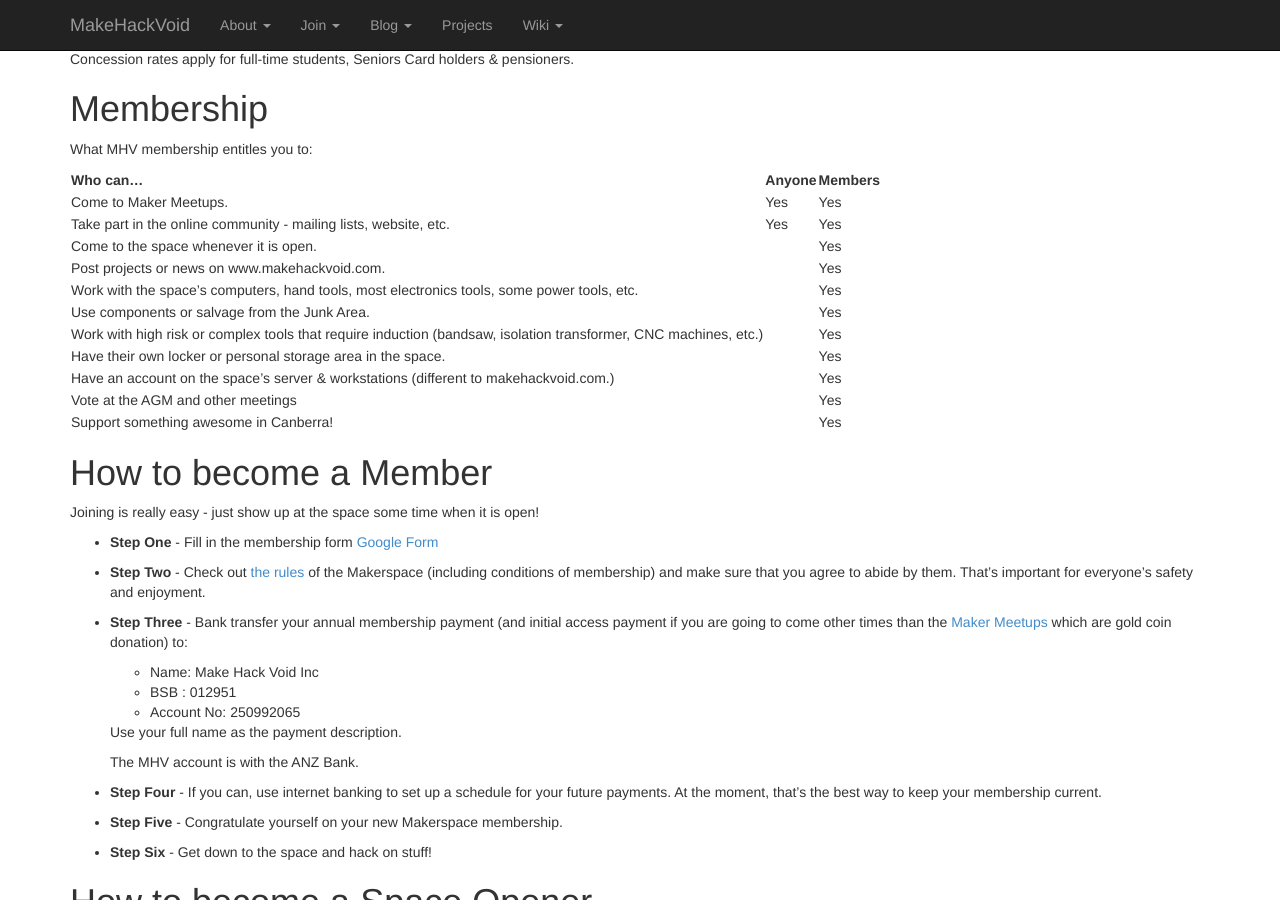
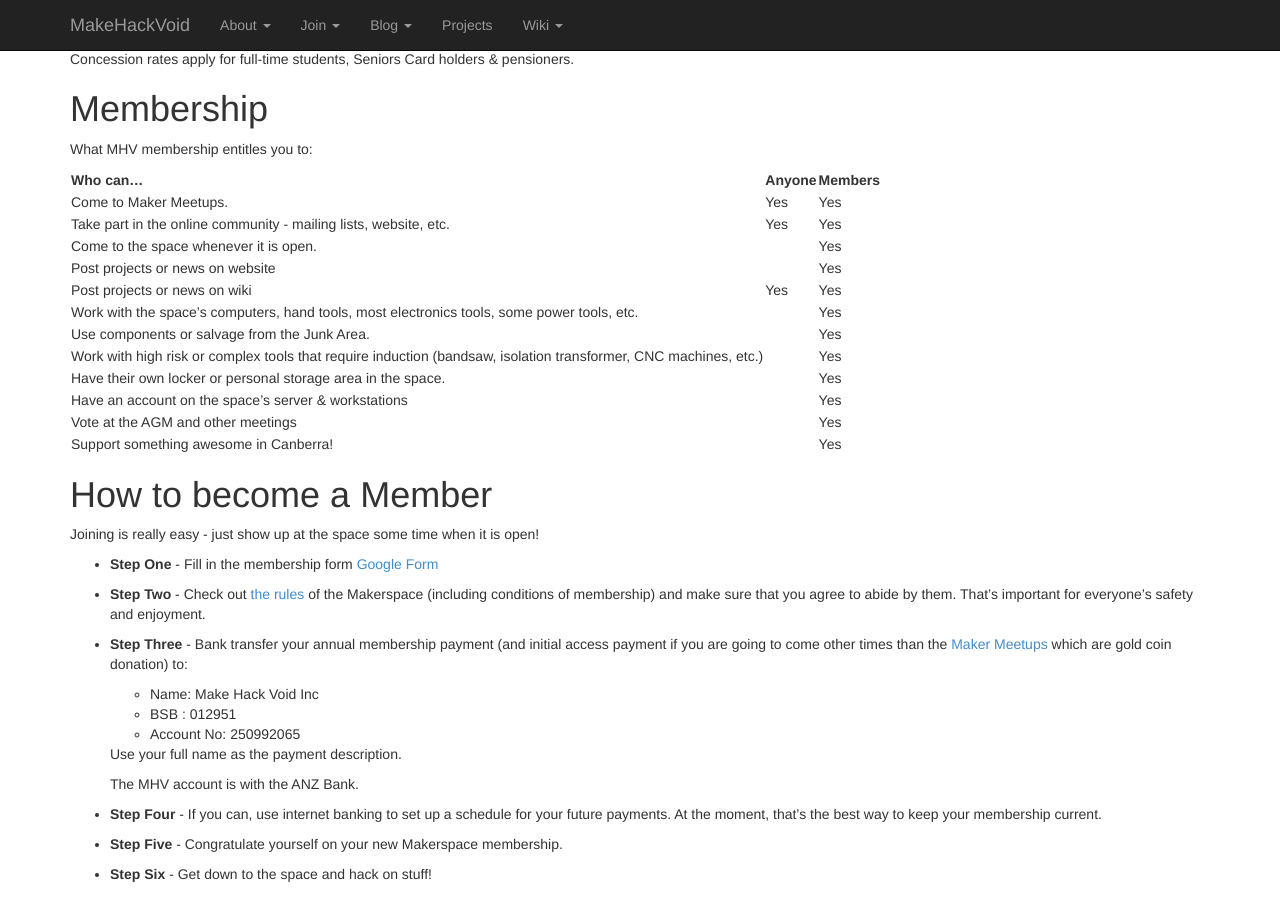
Before and after one commit to makehackvoid/makehackvoid.com, a Jekyll site: the page built from membership.md, in a window 1280 px wide and 900 px high, scrolled down 444 px. Built offline with Jekyll 4.4.1, drawn with Linux system fonts in a browser that asks for light colours; some of the changed lines change nothing that is shown.

Commit message:
Link pages to menu (except news & events). Correct link to meetings on membership page.

```diff
--- a/_includes/header.html
+++ b/_includes/header.html
@@ -35,14 +35,18 @@
               <li class="dropdown">
                 <a href="/about/" class="dropdown-toggle">About <b class="caret"></b></a>
                 <ul class="dropdown-menu">
-                  <li><a href="#">Facilities</a></li>
-                  <li><a href="#">Getting There</a></li>
+                  <li><a href="/our-space">Our Space</a></li>
+                  <li><a href="/our-space#facilities">Facilities</a></li>
+                  <li><a href="/our-space#getting_there">Getting There</a></li>
+                  <li><a href="/meetings/">Meetings</a>
+                  <li><a href="/contacts/">Contacts</a>
+                  <li><a href="code-of-conduct">Code of Conduct</a></li>
                 </ul>
               </li>
               <li class="dropdown">
                 <a href="/join/" class="dropdown-toggle">Join <b class="caret"></b></a>
                 <ul class="dropdown-menu">
-                  <li><a href="/join/#faq">Benefits</a></li>
+                  <li><a href="/join#membership">Benefits</a></li>
                 </ul>
               </li>
               <li class="dropdown">
@@ -54,12 +58,11 @@
               </li>
               <li><a href="/projects/">Projects</a></li>
               <li class="dropdown">
-                <a href="#" class="dropdown-toggle">Wiki <b class="caret"></b></a>
+                <a href="http://wiki.makehackvoid.com/" class="dropdown-toggle">Wiki <b class="caret"></b></a>
                 <ul class="dropdown-menu">
-                  <li><a href="#">Rules</a></li>
-                  <li><a href="#">Policies</a></li>
-                  <li><a href="#">Code of Conduct</a></li>
-                  <li><a href="#">etc.</a></li>
+                  <li><a href="http://wiki.makehackvoid.com/#workshops_training">Workshops &amp Training</a></li>
+                  <li><a href="http://wiki.makehackvoid.com/#projects">Projects</a></li>
+                  <li><a href="http://wiki.makehackvoid.com/#policy">Policies</a></li>
                 </ul>
               </li>
             </ul>
--- a/membership.md
+++ b/membership.md
@@ -5,7 +5,7 @@
 
 ---
 
-Outside of [Maker Meetups](/community/meetings), become a member to take advantage of MHV’s facilities and support our community. Membership has three components;
+Outside of [Maker Meetups](/meetings), become a member to take advantage of MHV’s facilities and support our community. Membership has three components;
 
 * **Annual Membership**
 * **Access** Members pay monthly or per visit access for their use of the MHV space.
@@ -36,12 +36,13 @@
 |Come to Maker Meetups.|Yes|Yes|
 |Take part in the online community - mailing lists, website, etc.|Yes|Yes|
 |Come to the space whenever it is open.||Yes|
-|Post projects or news on www.makehackvoid.com.||Yes|
+|Post projects or news on website||Yes|
+|Post projects or news on wiki|Yes|Yes|
 |Work with the space’s computers, hand tools, most electronics tools, some power tools, etc.||Yes|
 |Use components or salvage from the Junk Area.||Yes|
 |Work with high risk or complex tools that require induction (bandsaw, isolation transformer, CNC machines, etc.)||Yes|
 |Have their own locker or personal storage area in the space.||Yes|
-|Have an account on the space’s server & workstations (different to makehackvoid.com.)||Yes|
+|Have an account on the space’s server & workstations||Yes|
 |Vote at the AGM and other meetings||Yes|
 |Support something awesome in Canberra!||Yes|
 
```
